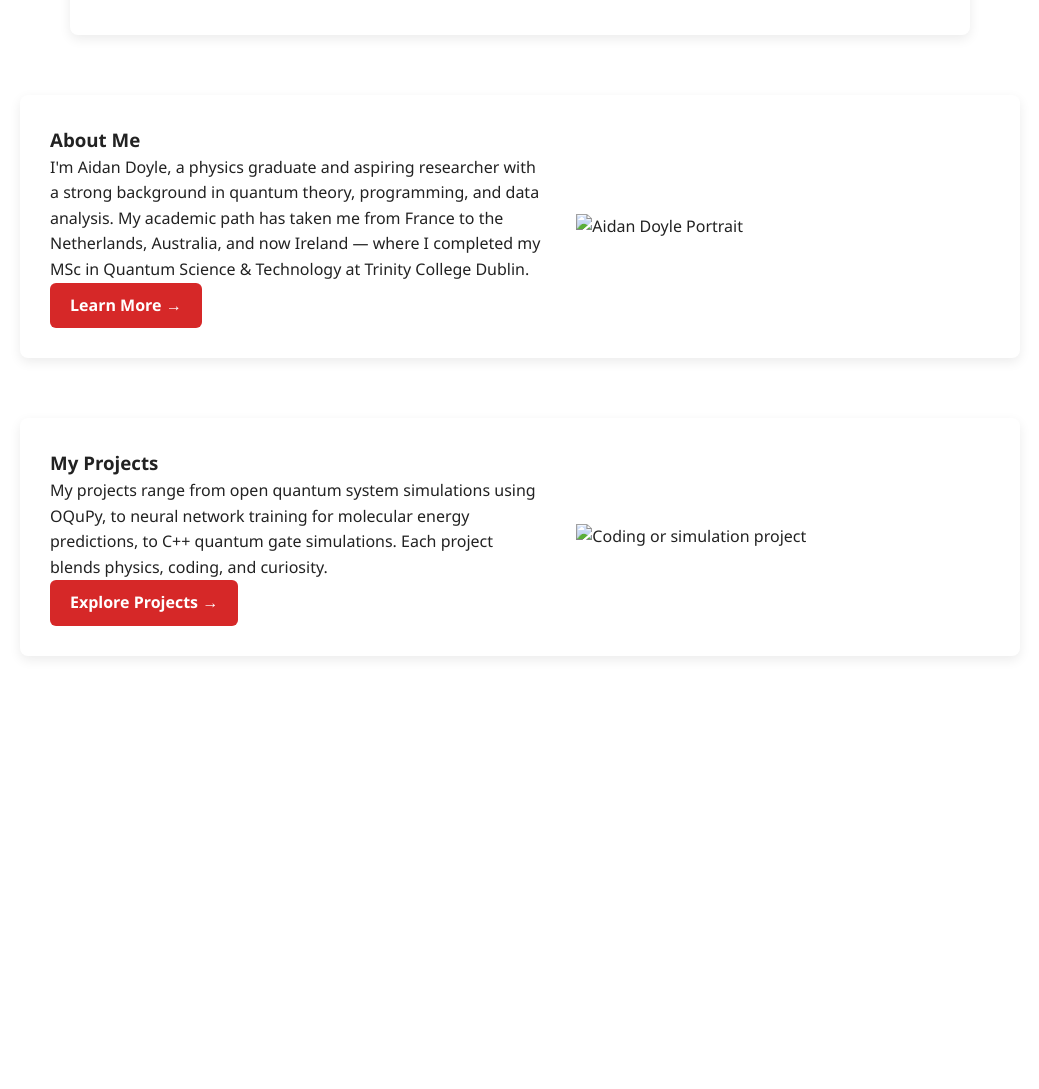
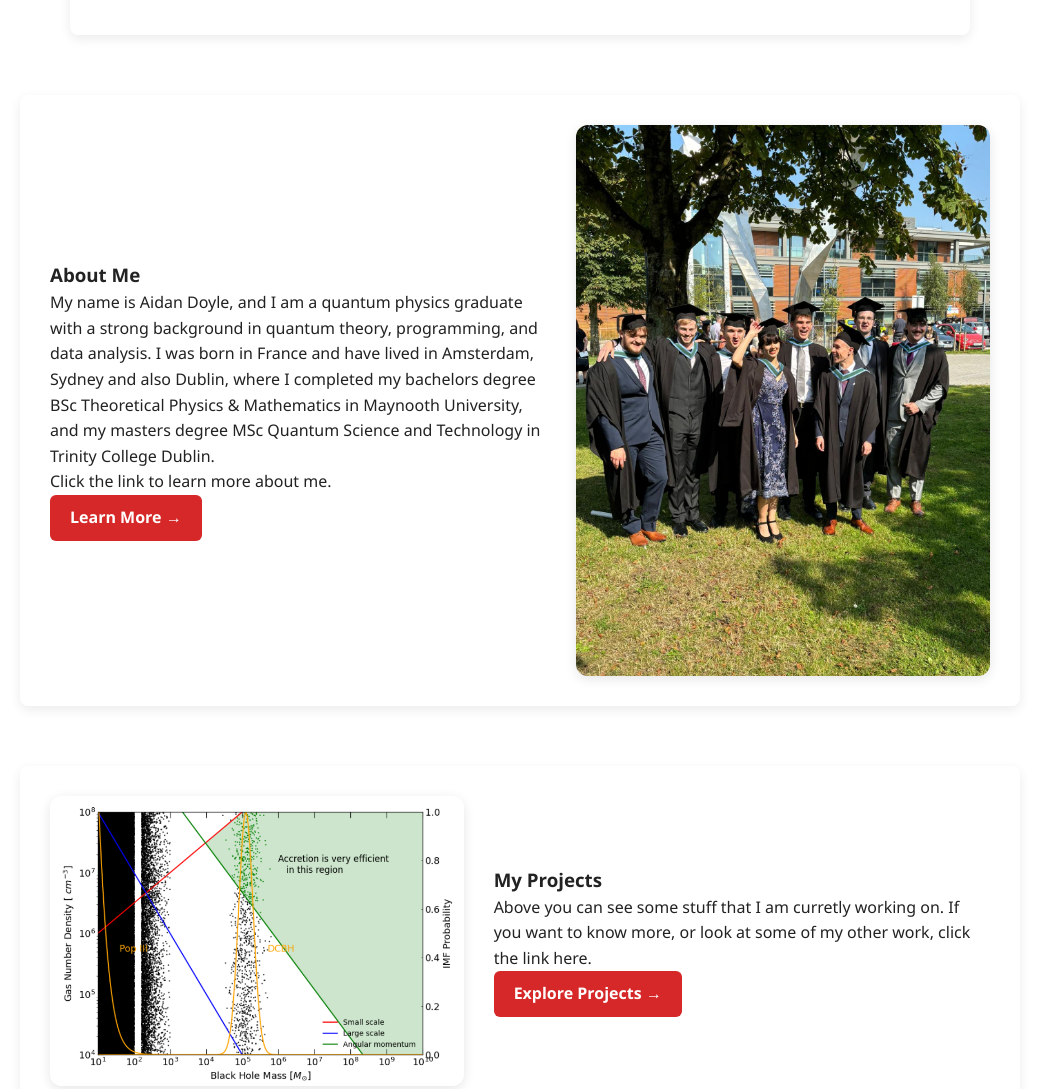
Before and after one commit to Aidan-Doyle-2/Website, a plain HTML site: page index.html in a window 1280 px wide. Shown: the part 1000-2089 px from the top of the page, without its empty margins (120-1159 px from the left). Before the commit the page ends 1716 px from the top, so only its background shows below. Drawn offline with Linux system fonts and the light colour scheme.

Commit message:
more updates to home page

```diff
--- a/index.html
+++ b/index.html
@@ -98,31 +98,35 @@
         <div class="home-text">
             <h3>About Me</h3>
             <p>
-                I'm Aidan Doyle, a physics graduate and aspiring researcher with a strong
+                My name is Aidan Doyle, and I am a quantum physics graduate with a strong
                 background in quantum theory, programming, and data analysis.
-                My academic path has taken me from France to the Netherlands, Australia, and now Ireland —
-                where I completed my MSc in Quantum Science & Technology at Trinity College Dublin.
+                I was born in France and have lived in Amsterdam, Sydney and also Dublin,
+                where I completed my bachelors degree BSc Theoretical Physics & Mathematics
+                in Maynooth University, and my masters degree MSc Quantum Science and
+                Technology in Trinity College Dublin.
+            </p>
+            <p>
+                Click the link to learn more about me.
             </p>
             <a href="linked pages/about me.html" class="home-btn">Learn More →</a>
         </div>
-        <div class="home-photo">
-            <img src="images/about_photo.jpg" alt="Aidan Doyle Portrait">
+        <div class="photo">
+            <img src="undergrad_photo.jpg" alt="Aidan Doyle Portrait">
         </div>
     </section>
 
     <!-- MY PROJECTS SECTION -->
     <section class="home-section reverse">
-        <div class="home-photo">
-            <img src="images/projects_photo.jpg" alt="Coding or simulation project">
-        </div>
         <div class="home-text">
             <h3>My Projects</h3>
             <p>
-                My projects range from open quantum system simulations using OQuPy, to
-                neural network training for molecular energy predictions, to C++ quantum
-                gate simulations. Each project blends physics, coding, and curiosity.
+                Above you can see some stuff that I am curretly working on. If you want
+                to know more, or look at some of my other work, click the link here.
             </p>
             <a href="linked pages/my projects.html" class="home-btn">Explore Projects →</a>
+        </div>
+        <div class="photo">
+            <img src="SMBH_photo.png" alt="Coding or simulation project">
         </div>
     </section>
 
--- a/style.css
+++ b/style.css
@@ -437,8 +437,17 @@ body {
   flex: 1.2;
 }
 
-.home-photo {
+.home-section .photo{
   flex: 1;
+  display: flex;
+  justify-content: center;
+}
+
+.home-section .photo img{
+  max-width: 100%;
+  height: auto;
+  border-radius: 12px;
+  box-shadow: 0 3px 12px rgba(0,0,0,0.1);
 }
 
 .home-photo .slider {
```
